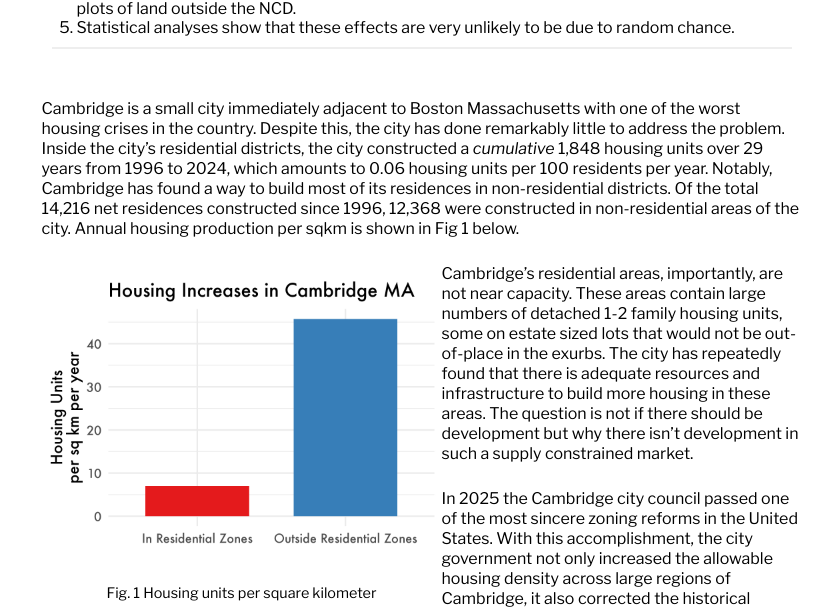
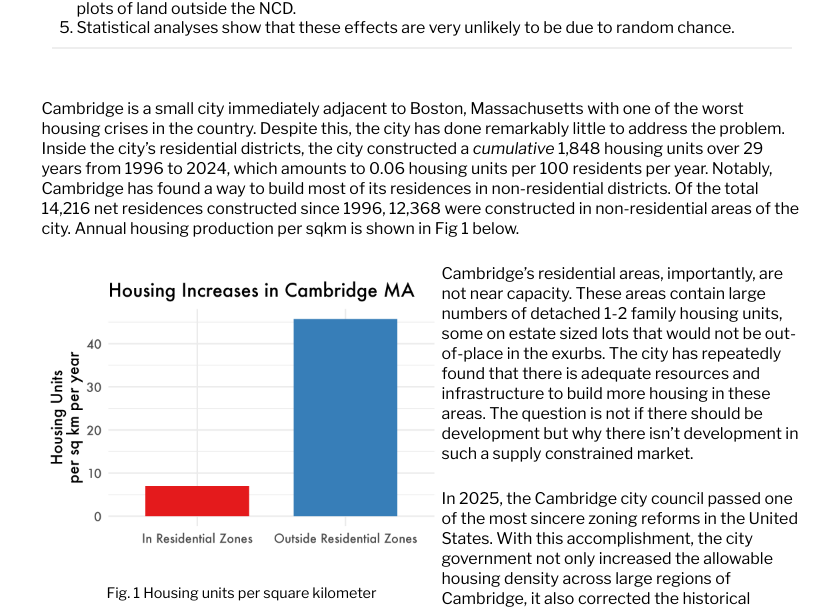
Before and after one commit to dan-sprague/dan-sprague.github.io, a Jekyll site: the page built from _posts/2025-03-30-ncd.markdown, in a window 1280 px wide and 1400 px high. Shown: the part 346-955 px from the top of the window, without its empty margins (211-1041 px from the left). Built offline with Jekyll 4.4.1, drawn with Linux system fonts in a browser that asks for light colours; some of the changed text lies outside the part shown.

```diff
--- a/_posts/2025-03-30-ncd.markdown
+++ b/_posts/2025-03-30-ncd.markdown
@@ -16,14 +16,14 @@
 
 <hr>
 <br><br>
-Cambridge is a small city immediately adjacent to Boston Massachusetts with one of the worst housing crises in the country. Despite this, the city has done remarkably little to address the problem. Inside the city's residential districts, the city constructed a *cumulative* 1,848 housing units over 29 years from 1996 to 2024, which amounts to 0.06 housing units per 100 residents per year. Notably, Cambridge has found a way to build most of its residences in non-residential districts. Of the total 14,216 net residences constructed since 1996, 12,368 were constructed in non-residential areas of the city. Annual housing production per sqkm is shown in Fig 1 below.<br><br>
+Cambridge is a small city immediately adjacent to Boston, Massachusetts with one of the worst housing crises in the country. Despite this, the city has done remarkably little to address the problem. Inside the city's residential districts, the city constructed a *cumulative* 1,848 housing units over 29 years from 1996 to 2024, which amounts to 0.06 housing units per 100 residents per year. Notably, Cambridge has found a way to build most of its residences in non-residential districts. Of the total 14,216 net residences constructed since 1996, 12,368 were constructed in non-residential areas of the city. Annual housing production per sqkm is shown in Fig 1 below.<br><br>
 <div style="float: left; margin-left: 0px; margin-bottom: 5px;">
   <img src="/assets/images/housing_area.jpg" alt="Housing per sqkm" width="400px"/>
   <figcaption style="text-align: center; font-style: plain; font-size: 0.9em;">Fig. 1 Housing units per square kilometer</figcaption>
 </div>
 Cambridge's residential areas, importantly, are not near capacity. These areas contain large numbers of detached 1-2 family housing units, some on estate sized lots that would not be out-of-place in the exurbs. The city has repeatedly found that there is adequate resources and infrastructure to build more housing in these areas. The question is not if there should be development but why there isn't development in such a supply constrained market.<br><br>
 
-In 2025 the Cambridge city council passed one of the most sincere zoning reforms in the United States. With this accomplishment, the city government not only increased the allowable housing density across large regions of Cambridge, it also corrected the historical injustice of applying different housing rules to different neighborhoods with absolutely no underlying environmental or infrastructure based justification. This ordinance makes serious attempts at not just changing the base zoning, but also relieving arbitrary and punitive dimensional constraints which serve little purpose other than to restrict housing construction.<br><br>
+In 2025, the Cambridge city council passed one of the most sincere zoning reforms in the United States. With this accomplishment, the city government not only increased the allowable housing density across large regions of Cambridge, it also corrected the historical injustice of applying different housing rules to different neighborhoods with absolutely no underlying environmental or infrastructure based justification. This ordinance makes serious attempts at not just changing the base zoning, but also relieving arbitrary and punitive dimensional constraints which serve little purpose other than to restrict housing construction.<br><br>
 
 ## Neighborhood Conservation Districts (NCDs)
 NCDs were established by the city council in 1983 in an effort to protect the character of wealthy neighborhoods in the city from further development. According to the Cambridge Historical Commission's (CHC) website, these districts were founded to be "more effective" than zoning and more flexible than historic districts. Perhaps sensing that elected officials are suspicious, CHC goes to great length on their official website to cite the number of applications approved by the city. For example, CHC cites that 462 applications were approved in the Half Crown-Marsh NCD since 2013 for a 96.9% approval rate. Interesting that those 462 applications has resulted in -6 housing units within the NCD (Table 1, below).<br><br>
```
Also changed, not shown: 2 other files.
